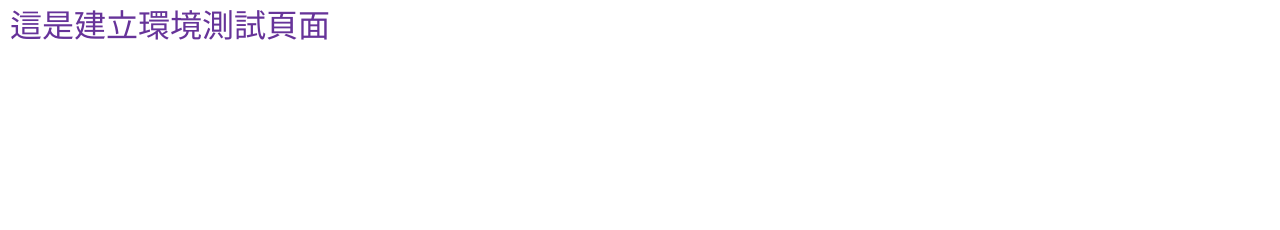
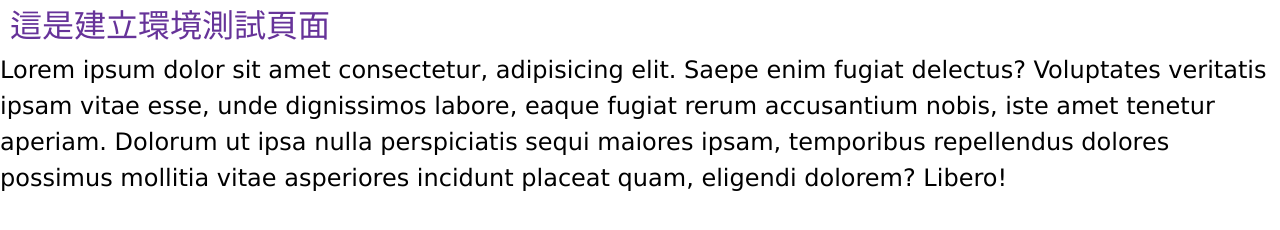
Before and after one commit to JeanHsu3386/cssHtml, a plain HTML site: page index.html in a window 1280 px wide. Drawn offline with Linux system fonts and the light colour scheme.

Commit message:
css renew

```diff
--- a/all.css
+++ b/all.css
@@ -53,3 +53,9 @@ h1{
 	padding: 10px;
 	font-family: Verdana, Geneva, Tahoma, sans-serif;
 }
+p{
+	font-family:Verdana, Geneva, Tahoma, sans-serif;
+	font-size: 24px;
+	color: black;
+	line-height: 1.5;
+}
--- a/index.html
+++ b/index.html
@@ -9,5 +9,6 @@
 </head>
 <body>
 <h1>這是建立環境測試頁面</h1>
+<p>Lorem ipsum dolor sit amet consectetur, adipisicing elit. Saepe enim fugiat delectus? Voluptates veritatis ipsam vitae esse, unde dignissimos labore, eaque fugiat rerum accusantium nobis, iste amet tenetur aperiam. Dolorum ut ipsa nulla perspiciatis sequi maiores ipsam, temporibus repellendus dolores possimus mollitia vitae asperiores incidunt placeat quam, eligendi dolorem? Libero!</p>
 </body>
 </html>
```
